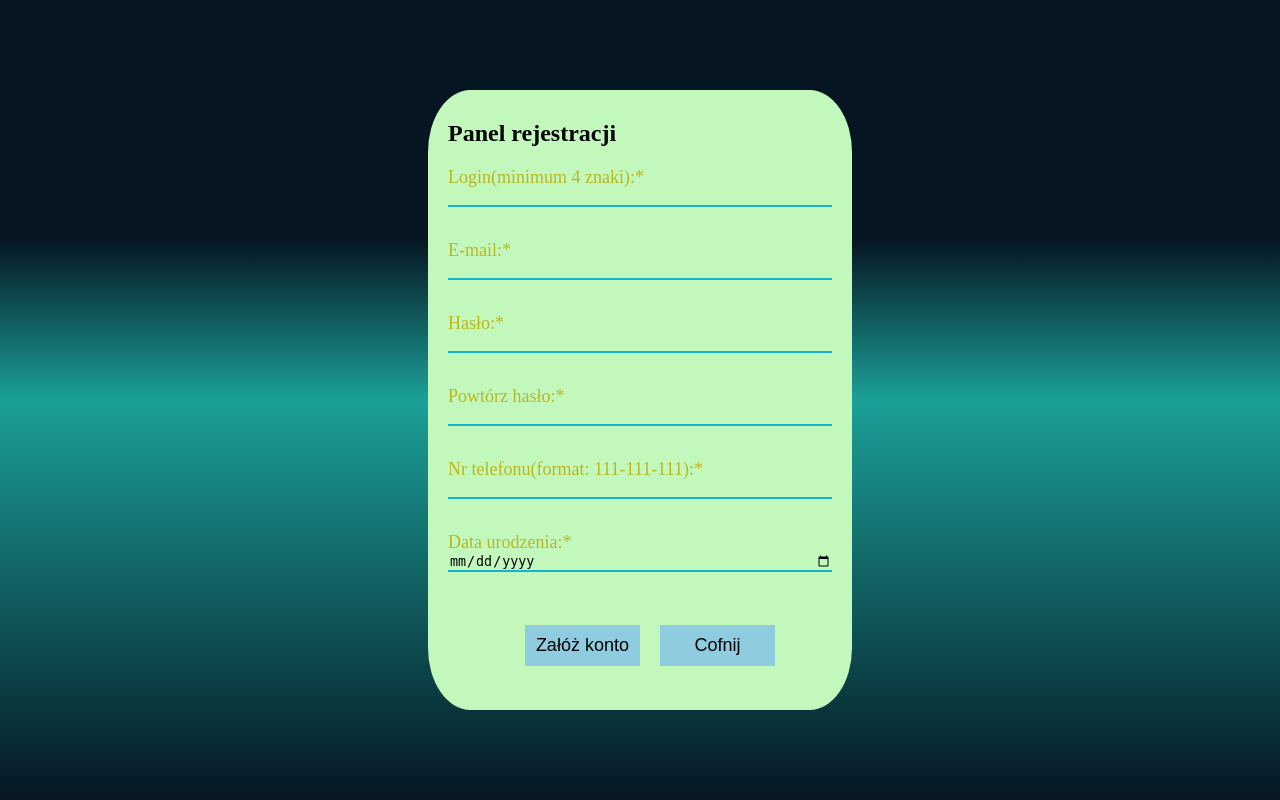
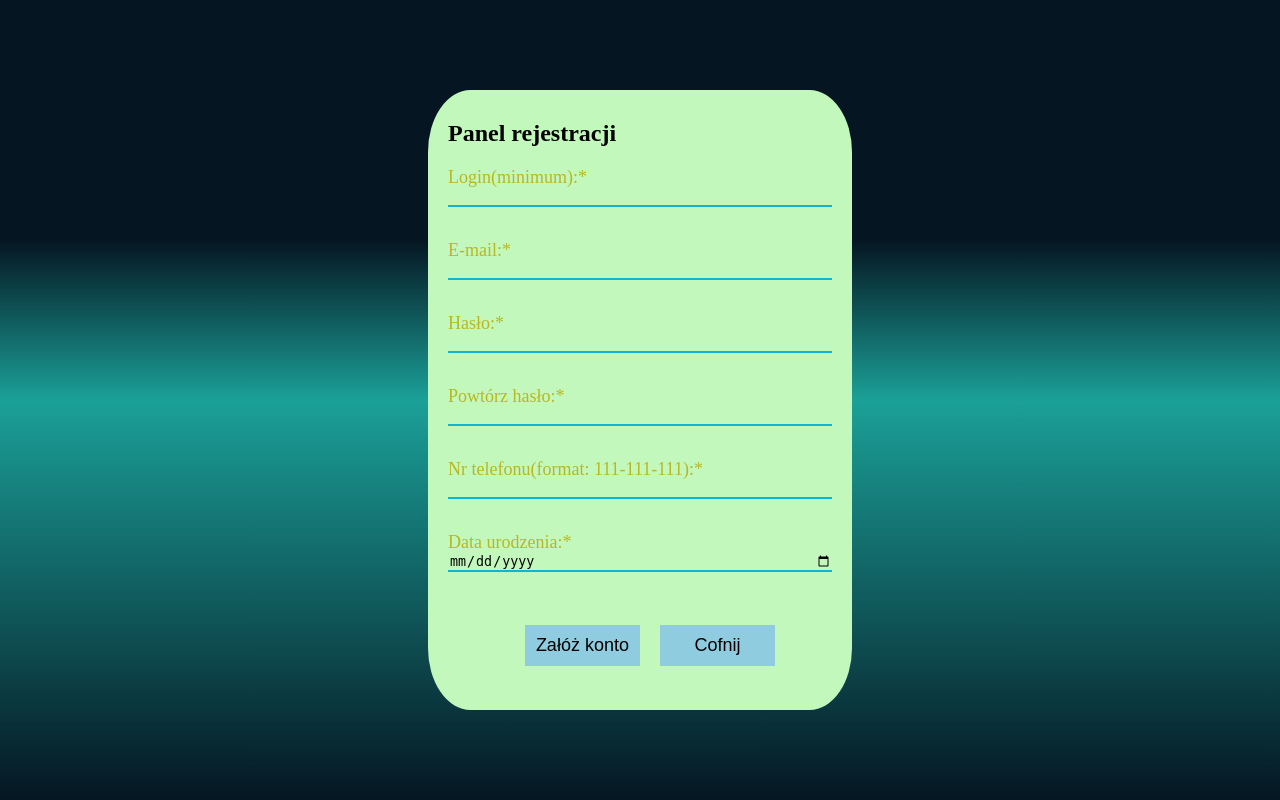
Before and after one commit to MateuszZelaszczyk/Projekt-AO, a PHP site: page /register_panel.php in a window 1280 px wide. Run offline with PHP 8.4, Linux system fonts and the light colour scheme.

Commit message:
Zmian w napisie login

```diff
--- a/register_panel.php
+++ b/register_panel.php
@@ -14,7 +14,7 @@
     <div class="container-form">
         <form class="register-form" id="form" action="Dodaj.php" method="POST">
             <H2>Panel rejestracji</H2>
-            <label>Login(minimum 4 znaki):*</label> <input class="inp" id="log" name="Login" required="">
+            <label>Login(minimum):*</label> <input class="inp" id="log" name="Login" required="">
             <br>
             <label>E-mail:*</label><input type="email" class="inp" name="Mail" required="">
             <br>
```
